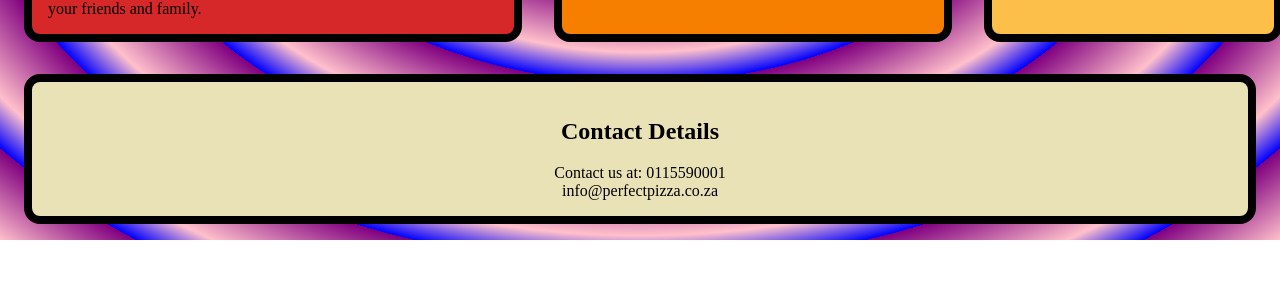
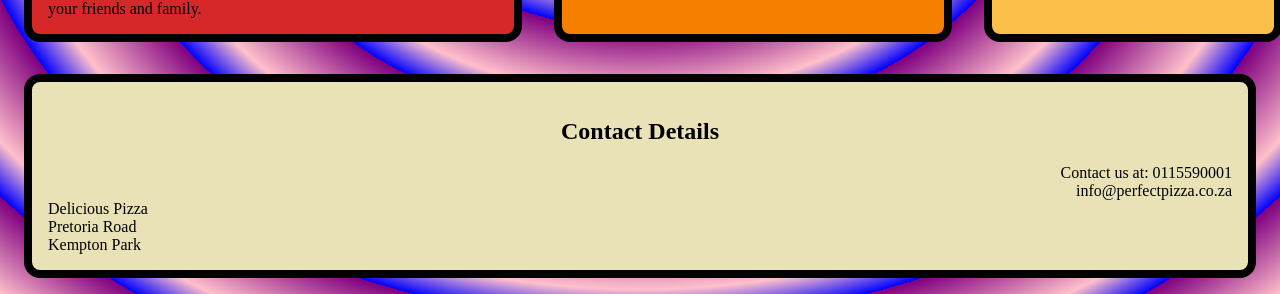
Before and after one commit to Mbali-Barly/Uj-Perfect-Pizza, a plain HTML site: page index.html in a window 1280 px wide. Shown: the part 624-918 px from the top of the page. Before the commit the page ends 864 px from the top, so only its background shows below. Drawn offline with Linux system fonts and the light colour scheme.

Commit message:
Perfect pizza

```diff
--- a/index.html
+++ b/index.html
@@ -46,10 +46,21 @@
 
  <div class="Contact_details">
   <h2>Contact Details</h2>
-  Contact us at: 0115590001
+
+
+  <div class="data1">
+      Contact us at: 0115590001
 
   <br> info@perfectpizza.co.za
- </div>
+  </div>
+
+  <div class="data2">
+   Delicious Pizza
+<br> Pretoria Road
+<br> Kempton Park
+</div>
+</div>
+
 
 
 </body>
--- a/pizza.css
+++ b/pizza.css
@@ -38,6 +38,10 @@ body {
 .pizza {
     display: flex;
     }
+.data1 {text-align: right;
+}
+.data2 {text-align: left;
+}
 }
 
 
```
